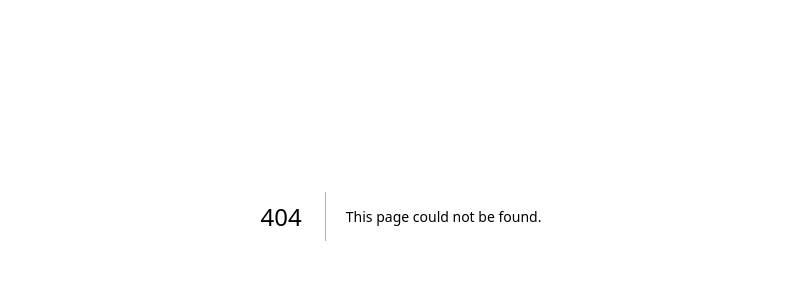
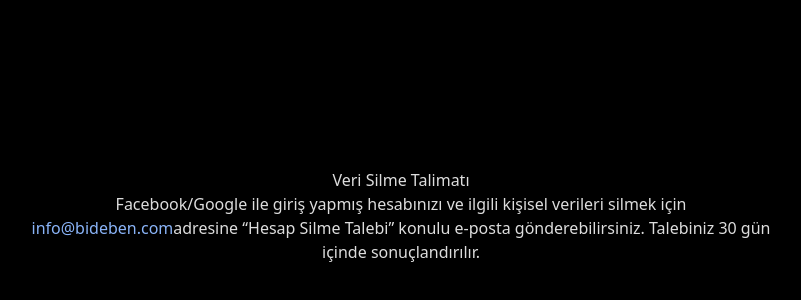
Before and after one commit to bidebentr/bideben, a Next.js app: page /data-deletion in a window 1280 px wide. Before the commit this address had no page. Shown: the part 184-484 px from the top of the page, without its empty margins (239-1040 px from the left). Built offline with nearby package versions, Linux system fonts and the light colour scheme.

Commit message:
son eklenen sayfalar

```diff
--- /dev/null
+++ b/pages/data-deletion.js
@@ -0,0 +1,11 @@
+export default function DataDeletion() {
+  return (
+    <main style={{maxWidth:800,margin:"40px auto",padding:"0 16px",color:"#ddd"}}>
+      <h1>Veri Silme Talimatı</h1>
+      <p>Facebook/Google ile giriş yapmış hesabınızı ve ilgili kişisel verileri silmek için
+         <a href="mailto:info@bideben.com" style={{color:"#8ab4f8"}}> info@bideben.com</a>
+         adresine “Hesap Silme Talebi” konulu e-posta gönderebilirsiniz.
+         Talebiniz 30 gün içinde sonuçlandırılır.</p>
+    </main>
+  );
+}
--- /dev/null
+++ b/pages/gizlilik-politikasi.js
@@ -0,0 +1,11 @@
+export default function Gizlilik() {
+  return (
+    <main style={{maxWidth:800,margin:"40px auto",padding:"0 16px",color:"#ddd"}}>
+      <h1>Gizlilik Politikası</h1>
+      <p>bideben, Facebook/Google ile girişte yalnızca ad-soyad, e-posta ve profil resmini
+         kimlik doğrulama amacıyla işler. Üçüncü taraflarla paylaşmayız. İstediğiniz zaman
+         hesabınızı silebilir, verilerinizin silinmesini talep edebilirsiniz.</p>
+      <p>İletişim: info@bideben.com</p>
+    </main>
+  );
+}
--- /dev/null
+++ b/pages/kullanim-kosullari.js
@@ -0,0 +1,8 @@
+export default function Kosullar() {
+  return (
+    <main style={{maxWidth:800,margin:"40px auto",padding:"0 16px",color:"#ddd"}}>
+      <h1>Kullanım Koşulları</h1>
+      <p>Bu siteyi kullanarak temel topluluk kurallarını ve yürürlükteki mevzuatı kabul etmiş sayılırsınız.</p>
+    </main>
+  );
+}
```
